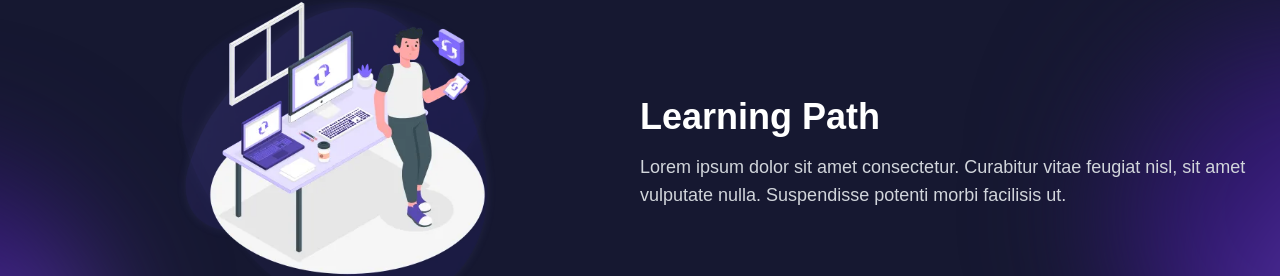
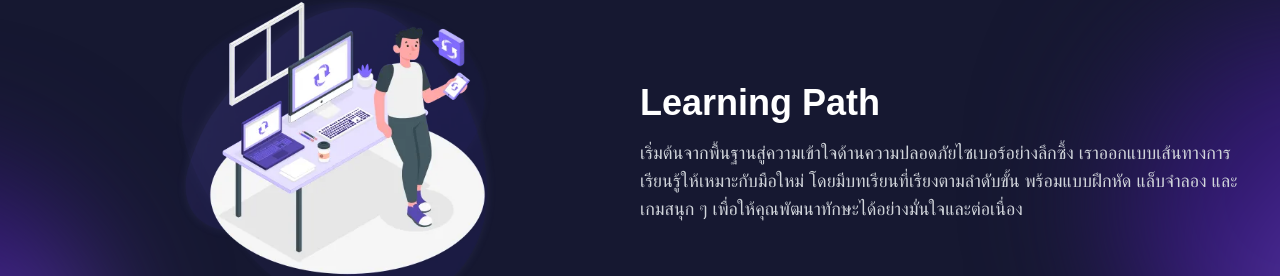
Before and after one commit to Parakuz/beginSec, a Next.js app in the folder setup/beginsec/: page /learning-path in a window 1280 px wide. Shown: the part 138-414 px from the top of the page. Built offline with nearby package versions, Linux system fonts and the light colour scheme; no server answers; the database is empty; a web font is replaced by a local one.

Commit message:
fix font thai learning path

```diff
--- a/setup/beginsec/app/learning-path/page.jsx
+++ b/setup/beginsec/app/learning-path/page.jsx
@@ -16,10 +16,8 @@ export default function Home() {
             <div className="absolute bg-gradient-to-br from-[#161831] via-[#391A81] to-[#8F6CE1] blur-3xl rounded-full w-96 h-96 -top-20 -right-60 -z-10"></div>
 
             <h1 className="text-4xl font-bold mb-4">Learning Path</h1>
-            <p className="text-lg text-gray-300">
-              Lorem ipsum dolor sit amet consectetur. Curabitur vitae feugiat
-              nisl, sit amet vulputate nulla. Suspendisse potenti morbi
-              facilisis ut.
+            <p className="text-lg text-gray-300 font-ibmthai">
+              เริ่มต้นจากพื้นฐานสู่ความเข้าใจด้านความปลอดภัยไซเบอร์อย่างลึกซึ้ง เราออกแบบเส้นทางการเรียนรู้ให้เหมาะกับมือใหม่ โดยมีบทเรียนที่เรียงตามลำดับขั้น พร้อมแบบฝึกหัด แล็บจำลอง และเกมสนุก ๆ เพื่อให้คุณพัฒนาทักษะได้อย่างมั่นใจและต่อเนื่อง
             </p>
           </div>
         </div>
```
